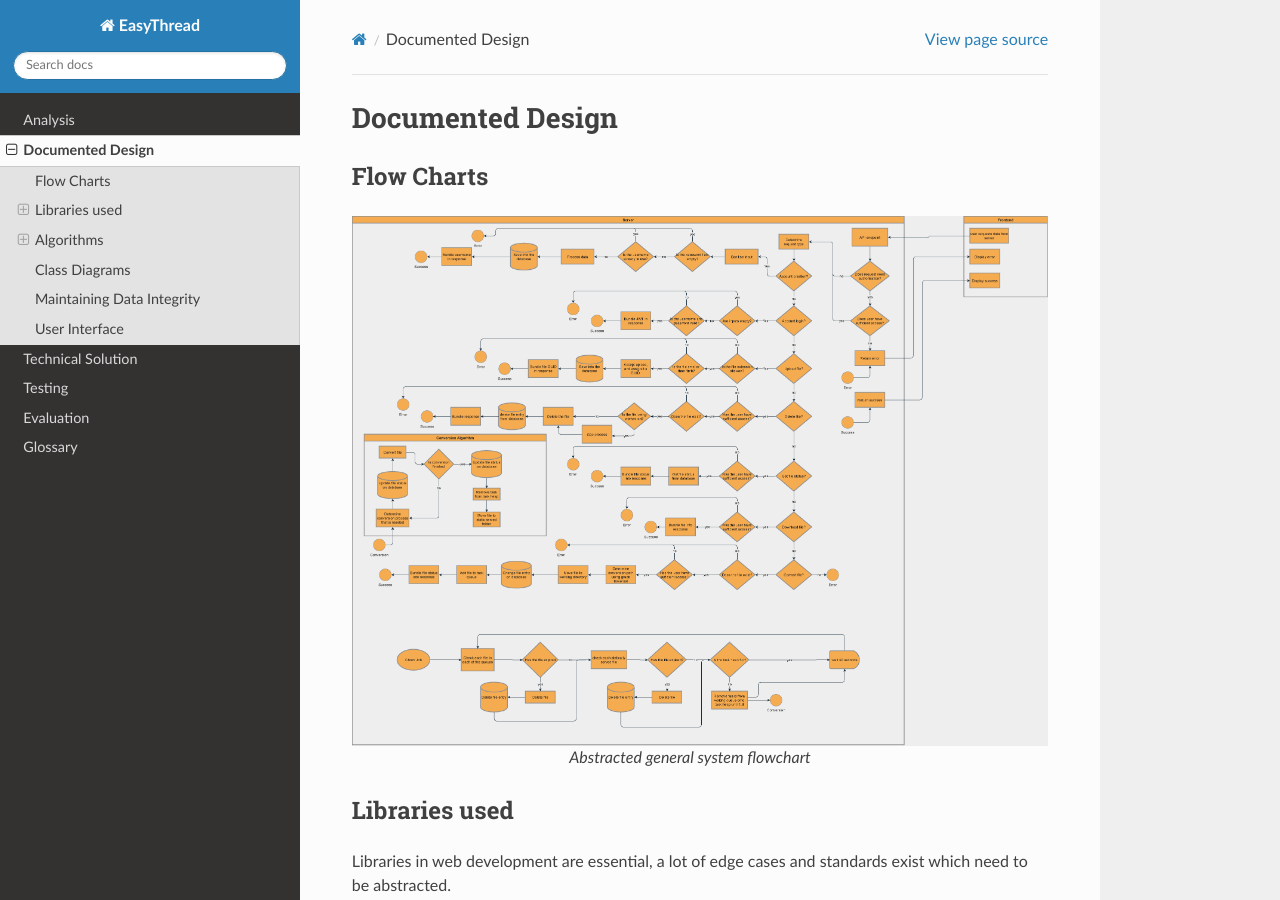
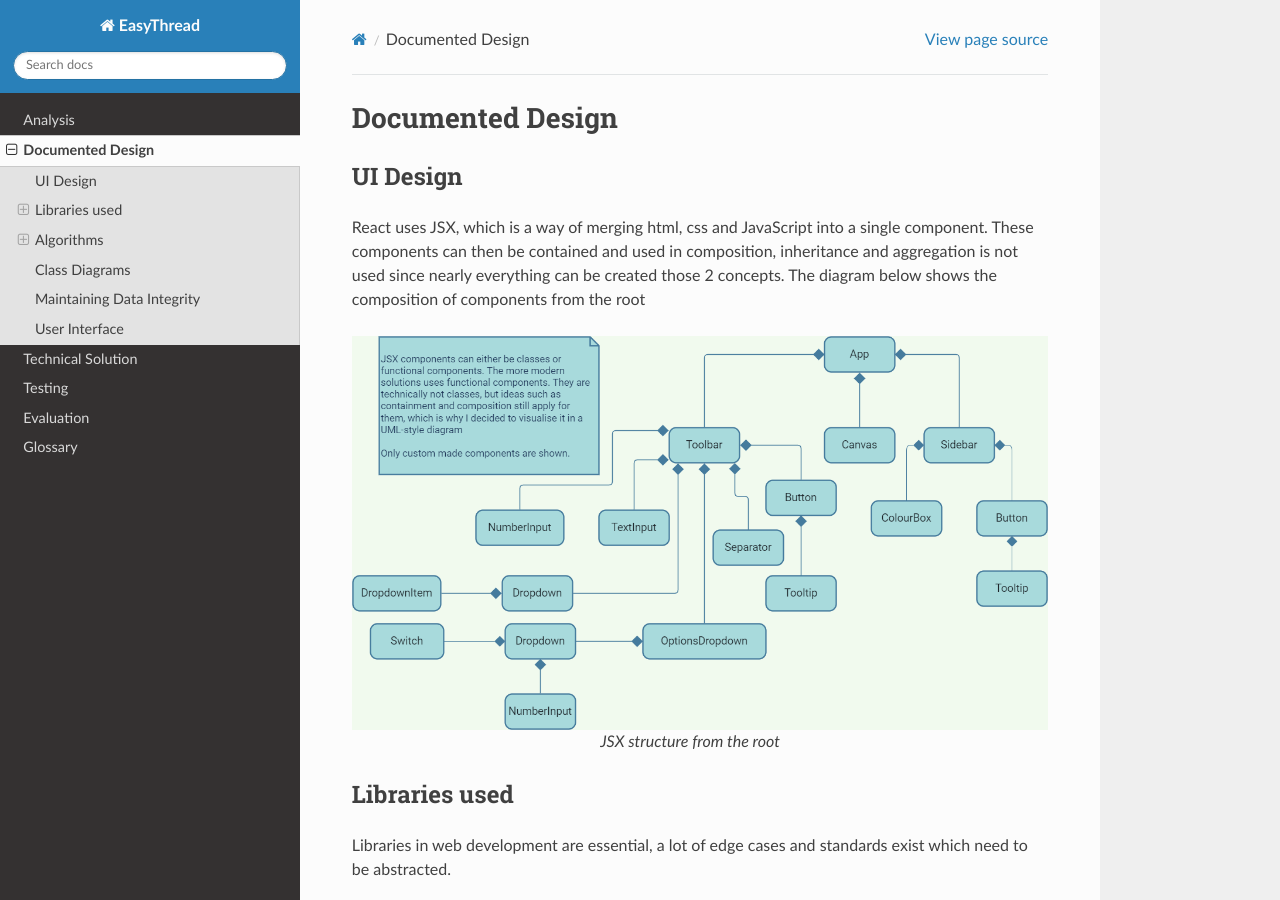
Before and after one commit to Tudor0404/easythread, a Sphinx documentation site: the page built from docs/pages/documented_design.rst, in a window 1280 px wide and 900 px high. Built offline with Sphinx 7.4.7 and the Read the Docs theme 2.0.0, drawn with Linux system fonts in a browser that asks for light colours.

Commit message:
added jsx diagram

```diff
--- a/docs/pages/documented_design.rst
+++ b/docs/pages/documented_design.rst
@@ -2,14 +2,17 @@
 Documented Design
 #################
 
-***********
-Flow Charts
-***********
-.. figure:: /_static/images/general-system-flowchart.png
-    :alt: general system flowchart
+*********
+UI Design
+*********
+
+React uses JSX, which is a way of merging html, css and JavaScript into a single component. These components can then be contained and used in composition, inheritance and aggregation is not used since nearly everything can be created those 2 concepts. The diagram below shows the composition of components from the root
+
+.. figure:: /_static/images/JSX-structure.png
+    :alt: JSX structure
     :align: center
 
-    Abstracted general system flowchart
+    JSX structure from the root
 
 **************
 Libraries used
```
Also changed, not shown: docs/_static/images/JSX-structure.png (added).
